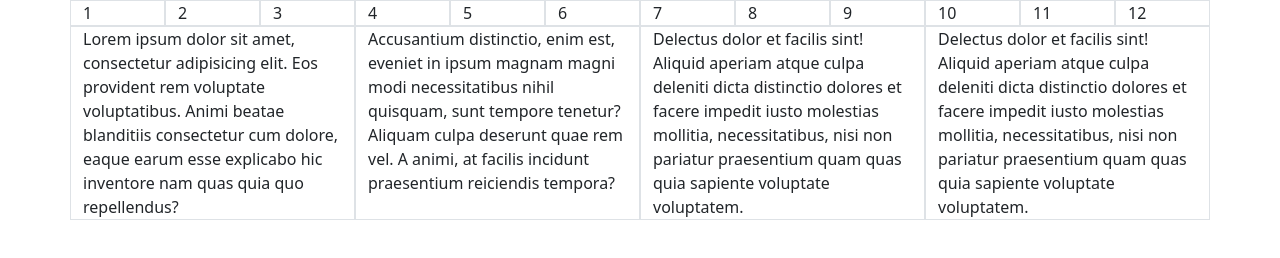
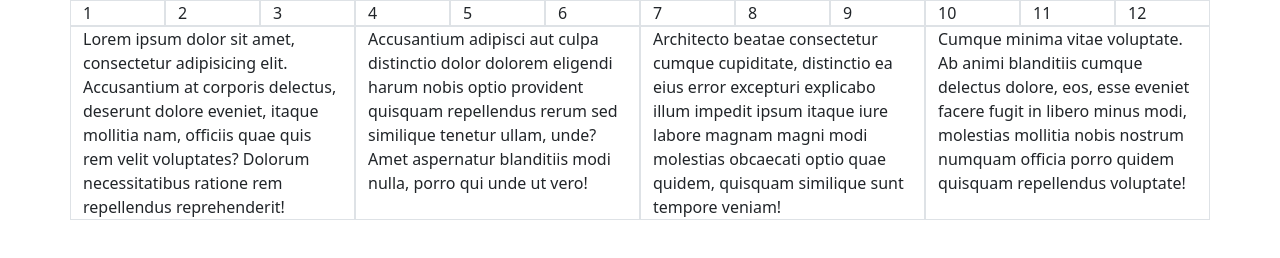
Before and after one commit to Camilo9203/Bootstrap5-Lab, a plain HTML site: page index.html in a window 1280 px wide. Drawn offline with nearby package versions, Linux system fonts and the light colour scheme.

Commit message:
Row Column

```diff
--- a/index.html
+++ b/index.html
@@ -22,22 +22,41 @@
             <div class="col border">11</div>
             <div class="col border">12</div>
         </div>
-        <div class="row">
-            <div class="col-12 col-md-6 col-lg-3 border">Lorem ipsum dolor sit amet, consectetur adipisicing elit. Eos provident rem voluptate
-                voluptatibus. Animi beatae blanditiis consectetur cum dolore, eaque earum esse explicabo hic inventore
-                nam quas quia quo repellendus?
+<!--        <div class="row">-->
+<!--            <div class="col-12 col-md-6 col-lg-3 border">Lorem ipsum dolor sit amet, consectetur adipisicing elit. Eos provident rem voluptate-->
+<!--                voluptatibus. Animi beatae blanditiis consectetur cum dolore, eaque earum esse explicabo hic inventore-->
+<!--                nam quas quia quo repellendus?-->
+<!--            </div>-->
+<!--            <div class="col-12 col-md-6 col-lg-3 border">Accusantium distinctio, enim est, eveniet in ipsum magnam magni modi necessitatibus nihil-->
+<!--                quisquam, sunt tempore tenetur? Aliquam culpa deserunt quae rem vel. A animi, at facilis incidunt-->
+<!--                praesentium reiciendis tempora?-->
+<!--            </div>-->
+<!--            <div class="col-12 col-md-6 col-lg-3 border">Delectus dolor et facilis sint! Aliquid aperiam atque culpa deleniti dicta distinctio-->
+<!--                dolores et facere impedit iusto molestias mollitia, necessitatibus, nisi non pariatur praesentium quam-->
+<!--                quas quia sapiente voluptate voluptatem.-->
+<!--            </div>-->
+<!--            <div class="col-12 col-md-6 col-lg-3 border">Delectus dolor et facilis sint! Aliquid aperiam atque culpa deleniti dicta distinctio-->
+<!--                dolores et facere impedit iusto molestias mollitia, necessitatibus, nisi non pariatur praesentium quam-->
+<!--                quas quia sapiente voluptate voluptatem.-->
+<!--            </div>-->
+<!--        </div>-->
+
+        <div class="row row-cols-1 row-cols-md-2 row-cols-lg-4 ">
+            <div class="col border">Lorem ipsum dolor sit amet, consectetur adipisicing elit. Accusantium at corporis
+                delectus, deserunt dolore eveniet, itaque mollitia nam, officiis quae quis rem velit voluptates? Dolorum
+                necessitatibus ratione rem repellendus reprehenderit!
             </div>
-            <div class="col-12 col-md-6 col-lg-3 border">Accusantium distinctio, enim est, eveniet in ipsum magnam magni modi necessitatibus nihil
-                quisquam, sunt tempore tenetur? Aliquam culpa deserunt quae rem vel. A animi, at facilis incidunt
-                praesentium reiciendis tempora?
+            <div class="col border">Accusantium adipisci aut culpa distinctio dolor dolorem eligendi harum nobis optio
+                provident quisquam repellendus rerum sed similique tenetur ullam, unde? Amet aspernatur blanditiis modi
+                nulla, porro qui unde ut vero!
             </div>
-            <div class="col-12 col-md-6 col-lg-3 border">Delectus dolor et facilis sint! Aliquid aperiam atque culpa deleniti dicta distinctio
-                dolores et facere impedit iusto molestias mollitia, necessitatibus, nisi non pariatur praesentium quam
-                quas quia sapiente voluptate voluptatem.
+            <div class="col border">Architecto beatae consectetur cumque cupiditate, distinctio ea eius error excepturi
+                explicabo illum impedit ipsum itaque iure labore magnam magni modi molestias obcaecati optio quae
+                quidem, quisquam similique sunt tempore veniam!
             </div>
-            <div class="col-12 col-md-6 col-lg-3 border">Delectus dolor et facilis sint! Aliquid aperiam atque culpa deleniti dicta distinctio
-                dolores et facere impedit iusto molestias mollitia, necessitatibus, nisi non pariatur praesentium quam
-                quas quia sapiente voluptate voluptatem.
+            <div class="col border">Cumque minima vitae voluptate. Ab animi blanditiis cumque delectus dolore, eos, esse
+                eveniet facere fugit in libero minus modi, molestias mollitia nobis nostrum numquam officia porro quidem
+                quisquam repellendus voluptate!
             </div>
         </div>
     </div>
```
